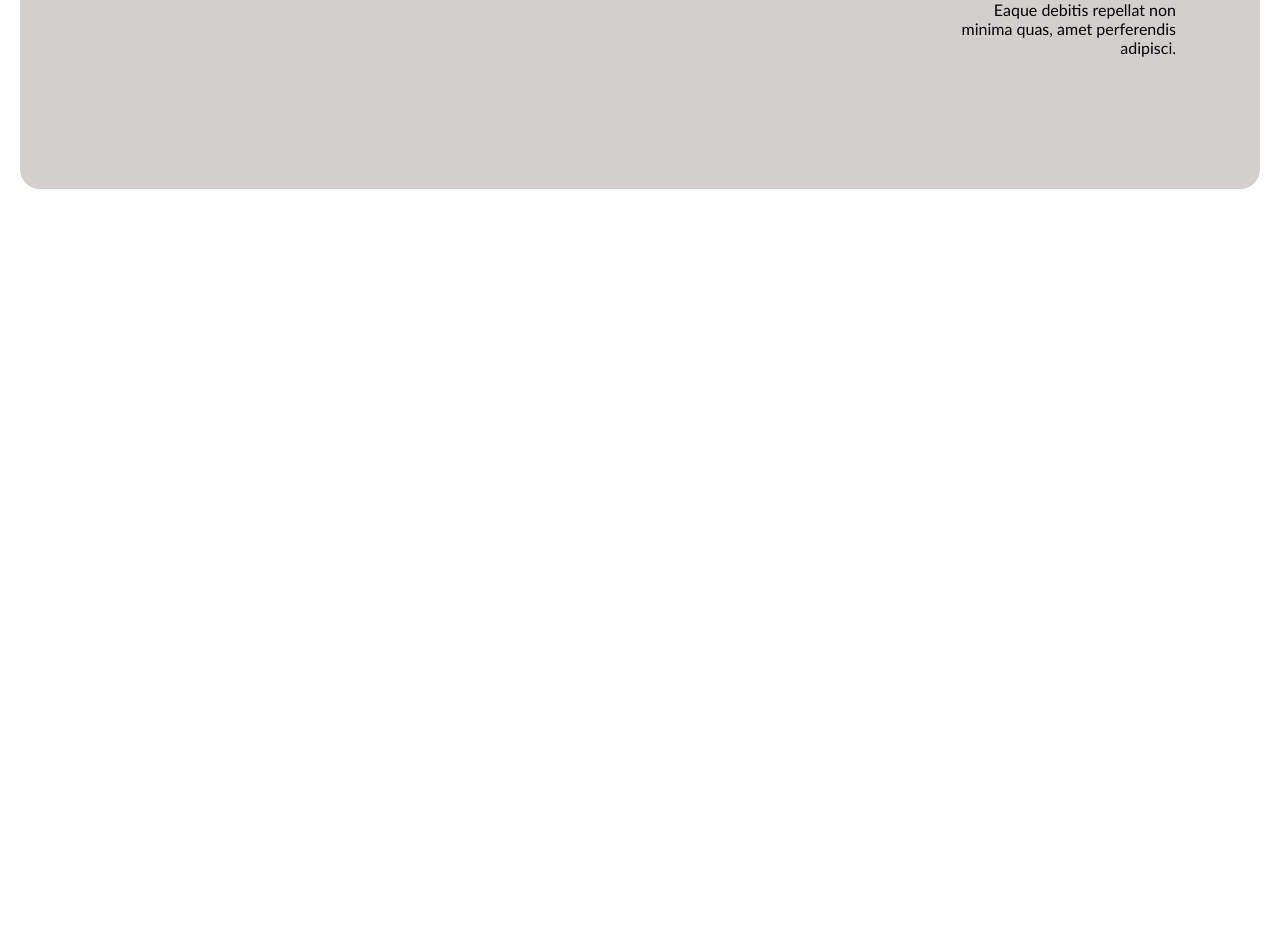
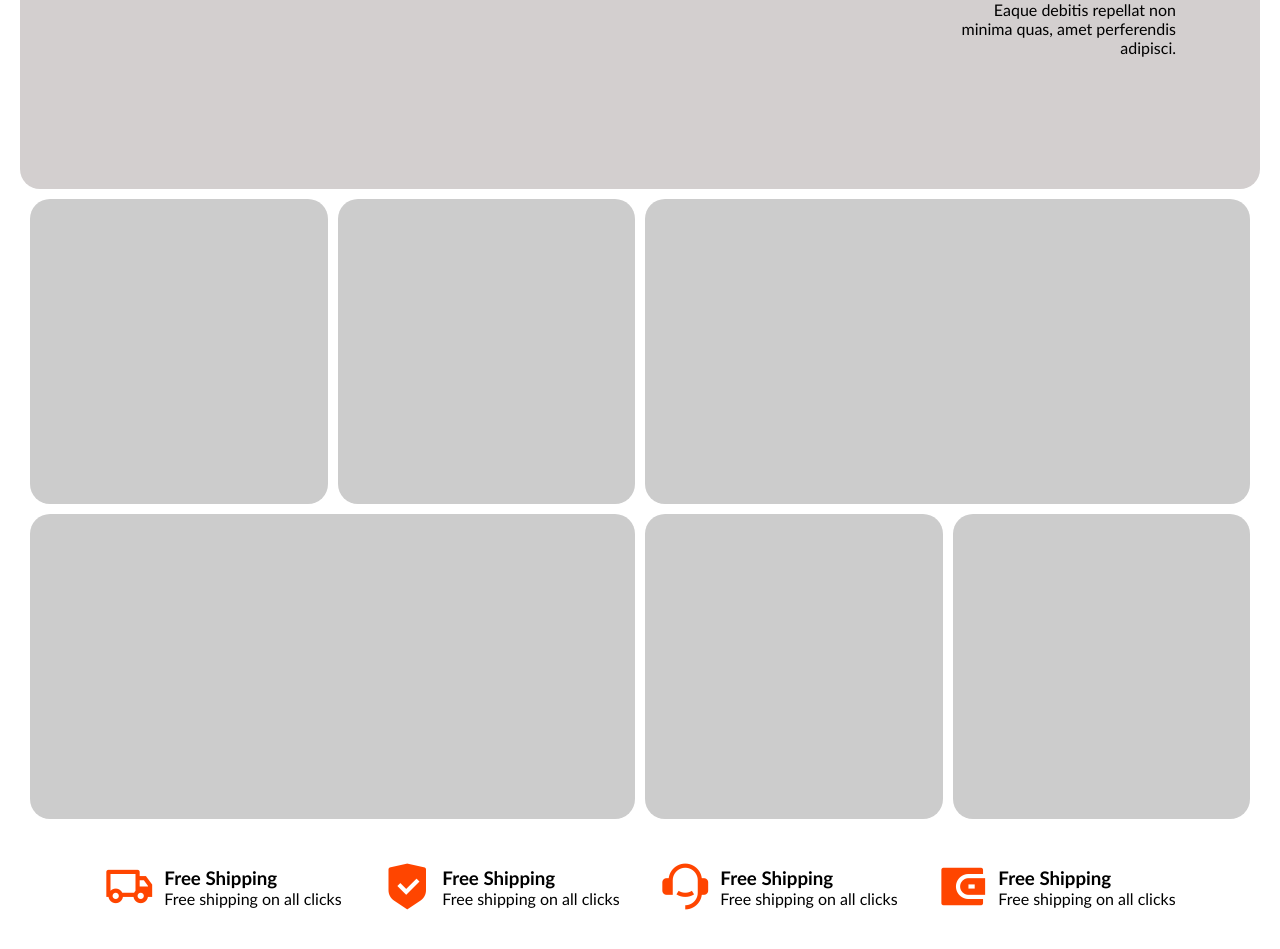
Before and after one commit to codesynctask/FRONTEND-COMPONENT, a plain HTML site: page PHLOX - Landing Page/index.html in a window 1280 px wide. Shown: the part 685-1634 px from the top of the page. Before the commit the page ends 874 px from the top, so only its background shows below. Drawn offline with nearby package versions, Linux system fonts and the light colour scheme.

Commit message:
PHLOX/ : product catgeory layout

```diff
--- a/PHLOX - Landing Page/index.html
+++ b/PHLOX - Landing Page/index.html
@@ -11,6 +11,8 @@
     <link rel="stylesheet" href="main.css">
     <link rel="stylesheet" href="./styles/header.css">
     <link rel="stylesheet" href="./styles/hero.css">
+    <link rel="stylesheet" href="./styles/product-category.css">
+    <link href="https://cdn.jsdelivr.net/npm/remixicon@4.9.0/fonts/remixicon.css" rel="stylesheet"/>
 </head>
 <body>
     <!-- nav -->
@@ -50,6 +52,48 @@
         </div>
     </section>
 
+    <section class="product-category">
+        <div class="category">
+            <div></div>
+            <div></div>
+            <div></div>
+            <div></div>
+            <div></div>
+            <div></div>
+        </div>
+
+        <div class="bottom">
+            <div class="delivery-items">
+                <i class="ri-truck-line"></i>
+                <div>
+                    <h3>Free Shipping</h3>
+                    <p>Free shipping on all clicks</p>
+                </div>
+            </div>
+            <div class="delivery-items">
+                <i class="ri-shield-check-fill"></i>
+                <div>
+                    <h3>Free Shipping</h3>
+                    <p>Free shipping on all clicks</p>
+                </div>
+            </div>
+            <div class="delivery-items">
+                <i class="ri-customer-service-2-fill"></i>
+                <div>
+                    <h3>Free Shipping</h3>
+                    <p>Free shipping on all clicks</p>
+                </div>
+            </div>
+            <div class="delivery-items">
+                <i class="ri-wallet-3-fill"></i>
+                <div>
+                    <h3>Free Shipping</h3>
+                    <p>Free shipping on all clicks</p>
+                </div>
+            </div>
+        </div>
+    </section>
+
     <!-- footer -->
     <footer>
 
--- /dev/null
+++ b/PHLOX - Landing Page/styles/product-category.css
@@ -0,0 +1,44 @@
+.product-category{
+    height: 100vh;
+}
+
+.category{
+    height: 80%;
+    display: grid;
+    grid-template-columns: 1fr 1fr 1fr 1fr;
+    gap: 10px;
+    padding: 10px;
+
+}
+
+.category > div{
+    background-color: #cccccc;
+    border-radius: 20px;
+
+}
+
+.category > div:nth-child(3){
+    grid-column: 3/5;
+    grid-row: 1/2;
+}
+.category > div:nth-child(4){
+    grid-column: 1/3;
+    grid-row: 2/3;
+}
+
+.bottom{
+    display: flex;
+    padding: 30px 5vw;
+}
+.bottom .delivery-items{
+    width: 25%;
+    display: flex;
+    align-items: center;
+    justify-content: center;
+    gap: 10px;
+}
+
+.bottom .delivery-items i{
+    font-size: 50px;
+    color: orangered;
+}
```
Also changed, not shown: PHLOX - Landing Page/admin_logo.jpg (deleted).
